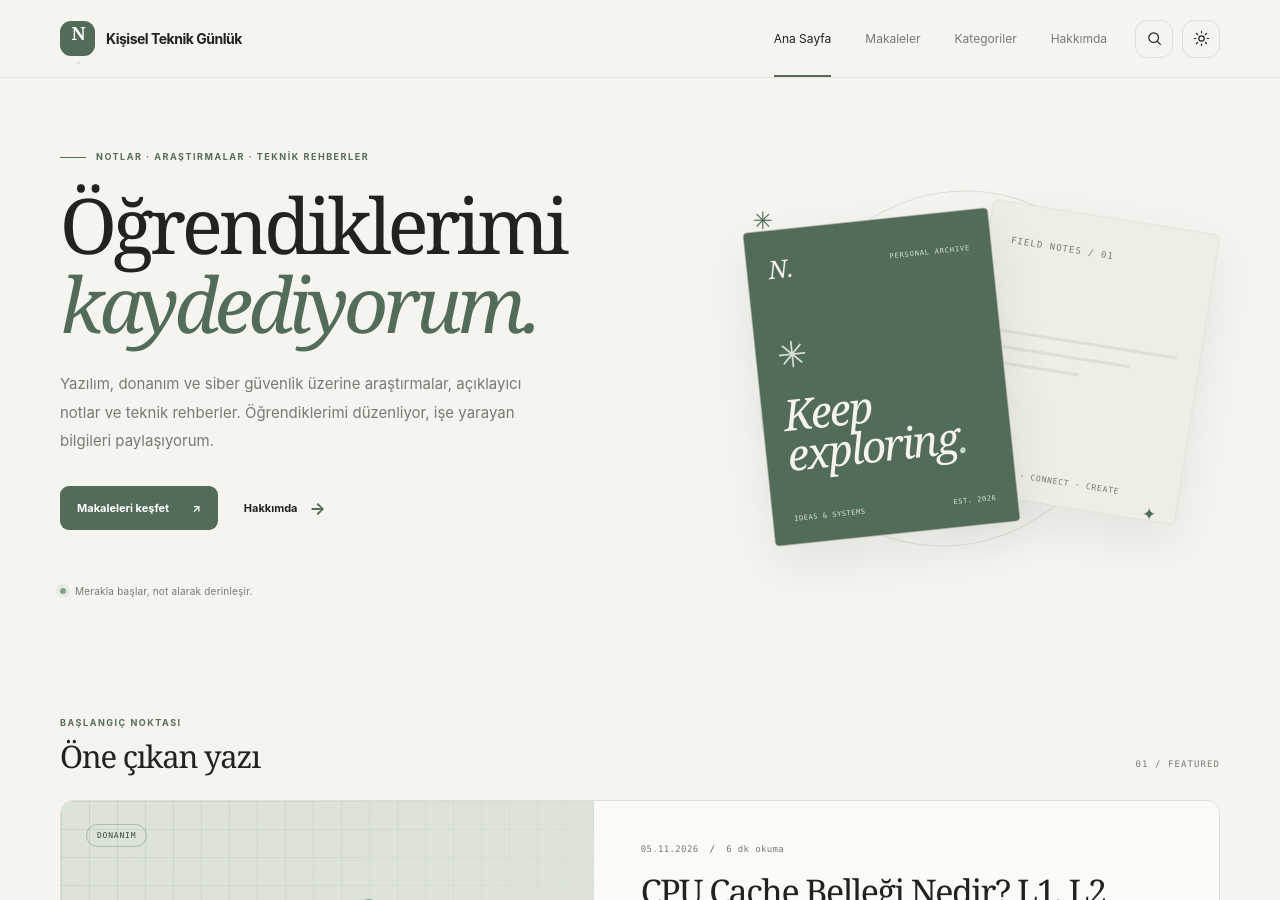
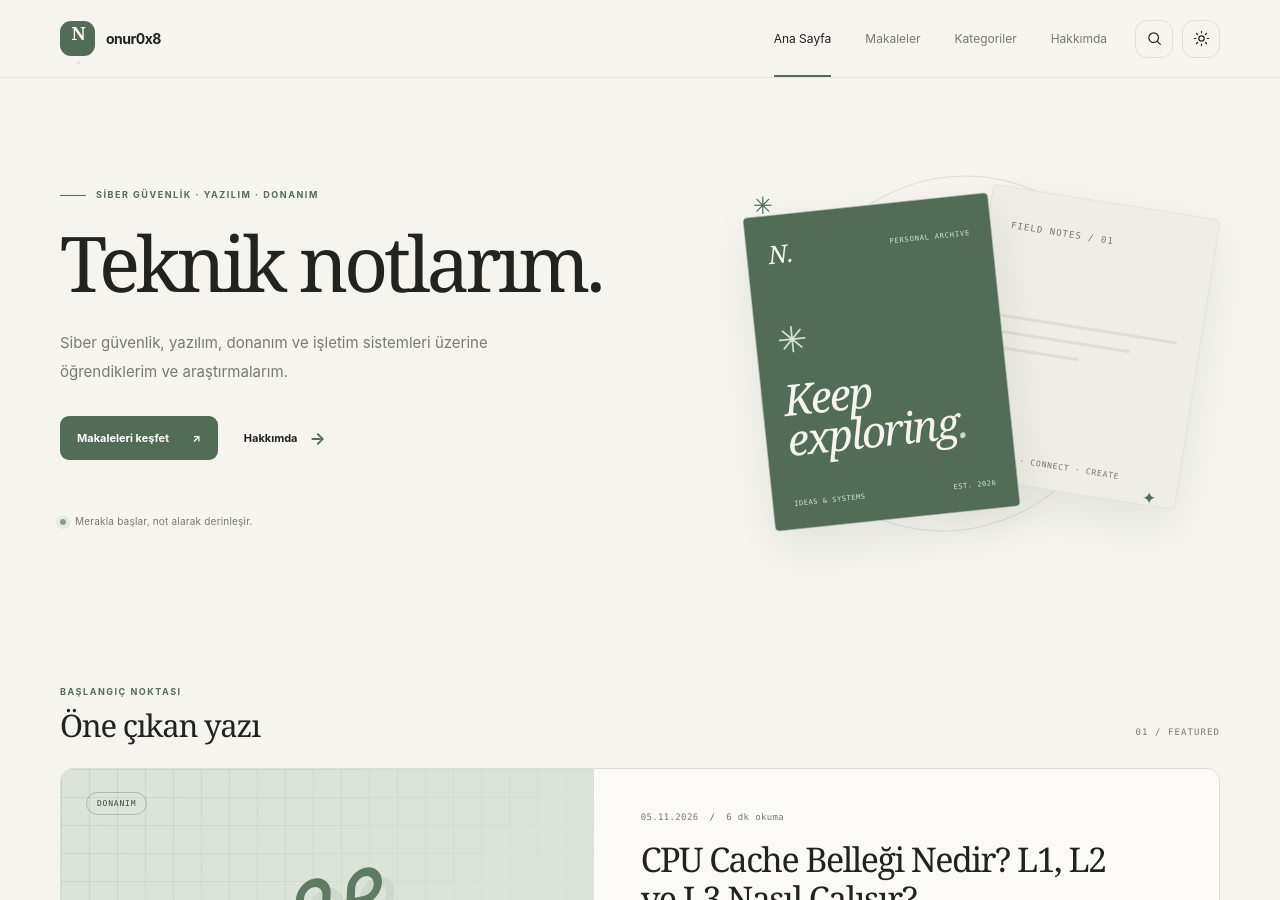
Before and after one commit to onur0x8/onur0x8.github.io, a Jekyll site: the page built from index.html, in a window 1280 px wide and 900 px high. Built offline with Jekyll 4.4.1, drawn with Linux system fonts in a browser that asks for light colours; some of the changed text lies outside the part shown.

Commit message:
Set the site identity and remove template placeholders

```diff
--- a/_config.yml
+++ b/_config.yml
@@ -1,7 +1,7 @@
-title: "Kişisel Teknik Günlük"
-subtitle: "Teknoloji üzerine notlar, araştırmalar ve rehberler."
-description: "Yazılım, donanım ve siber güvenlik üzerine kişisel bilgi arşivi."
-url: "https://KULLANICI.github.io"
+title: "onur0x8"
+subtitle: "Teknik notlar ve araştırmalar"
+description: "Siber güvenlik, yazılım, donanım ve işletim sistemleri üzerine notlar ve araştırmalar."
+url: "https://onur0x8.github.io"
 baseurl: ""
 lang: "tr-TR"
 timezone: "Europe/Istanbul"
@@ -13,17 +13,15 @@ permalink: /yazilar/:title/
 show_excerpts: true
 excerpt_separator: "<!--more-->"
 
-# Yayına almadan önce bu alanları kendine göre düzenle.
-profile_name: "Adın Soyadın"
-profile_role: "Teknoloji meraklısı · Öğrenen · Üreten"
+profile_name: "onur0x8"
+profile_role: "Teknik notlar"
 profile_location: "Türkiye"
-github_username: ""
+github_username: "onur0x8"
 contact_email: ""
 
-# İstersen ana sayfadaki tanıtım metnini buradan değiştirebilirsin.
-hero_kicker: "NOTLAR · ARAŞTIRMALAR · TEKNİK REHBERLER"
-hero_title: "Öğrendiklerimi <em>kaydediyorum.</em>"
-hero_description: "Yazılım, donanım ve siber güvenlik üzerine araştırmalar, açıklayıcı notlar ve teknik rehberler. Öğrendiklerimi düzenliyor, işe yarayan bilgileri paylaşıyorum."
+hero_kicker: "SİBER GÜVENLİK · YAZILIM · DONANIM"
+hero_title: "Teknik notlarım."
+hero_description: "Siber güvenlik, yazılım, donanım ve işletim sistemleri üzerine öğrendiklerim ve araştırmalarım."
 
 exclude:
   - README.md
```
